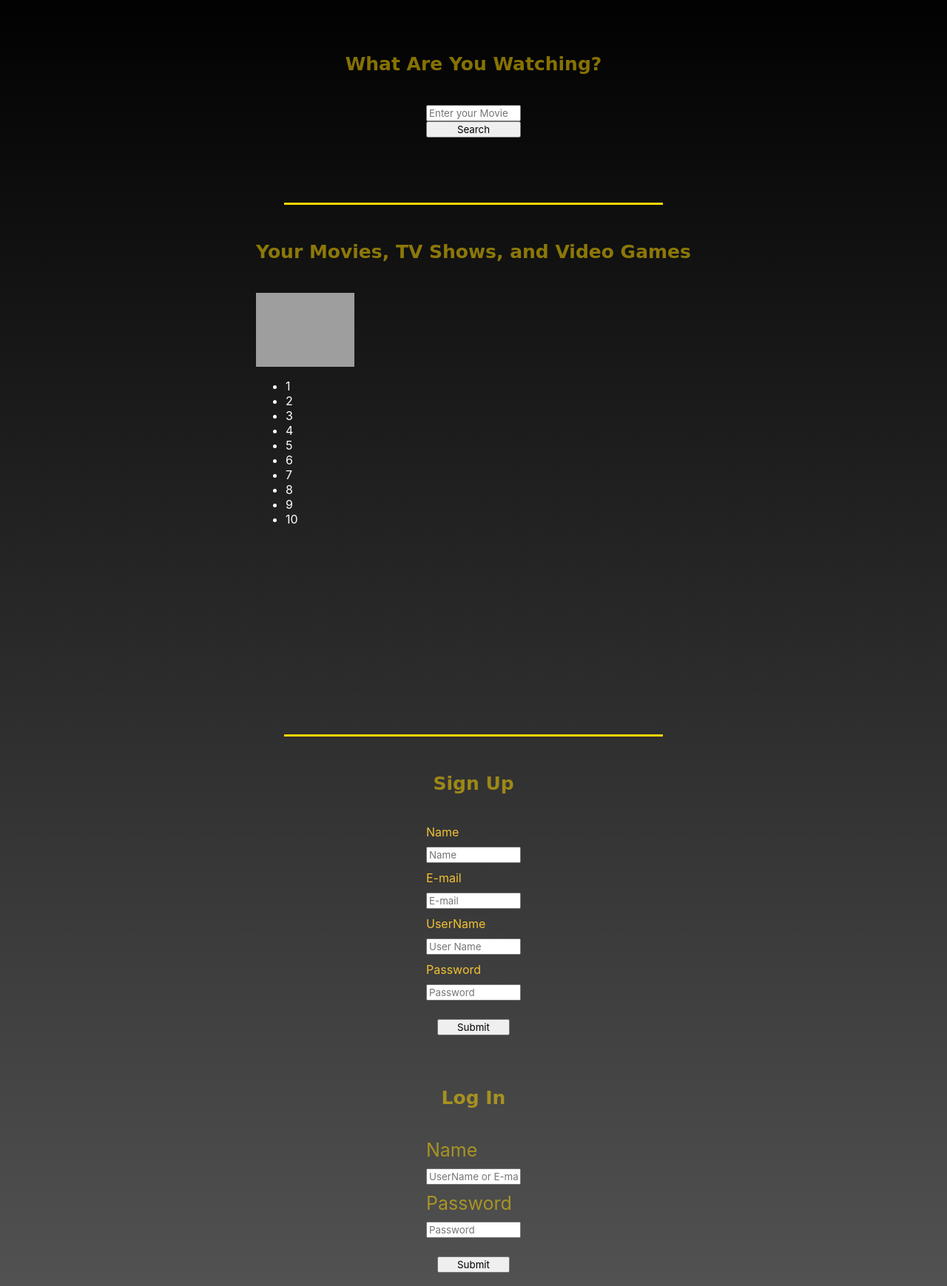
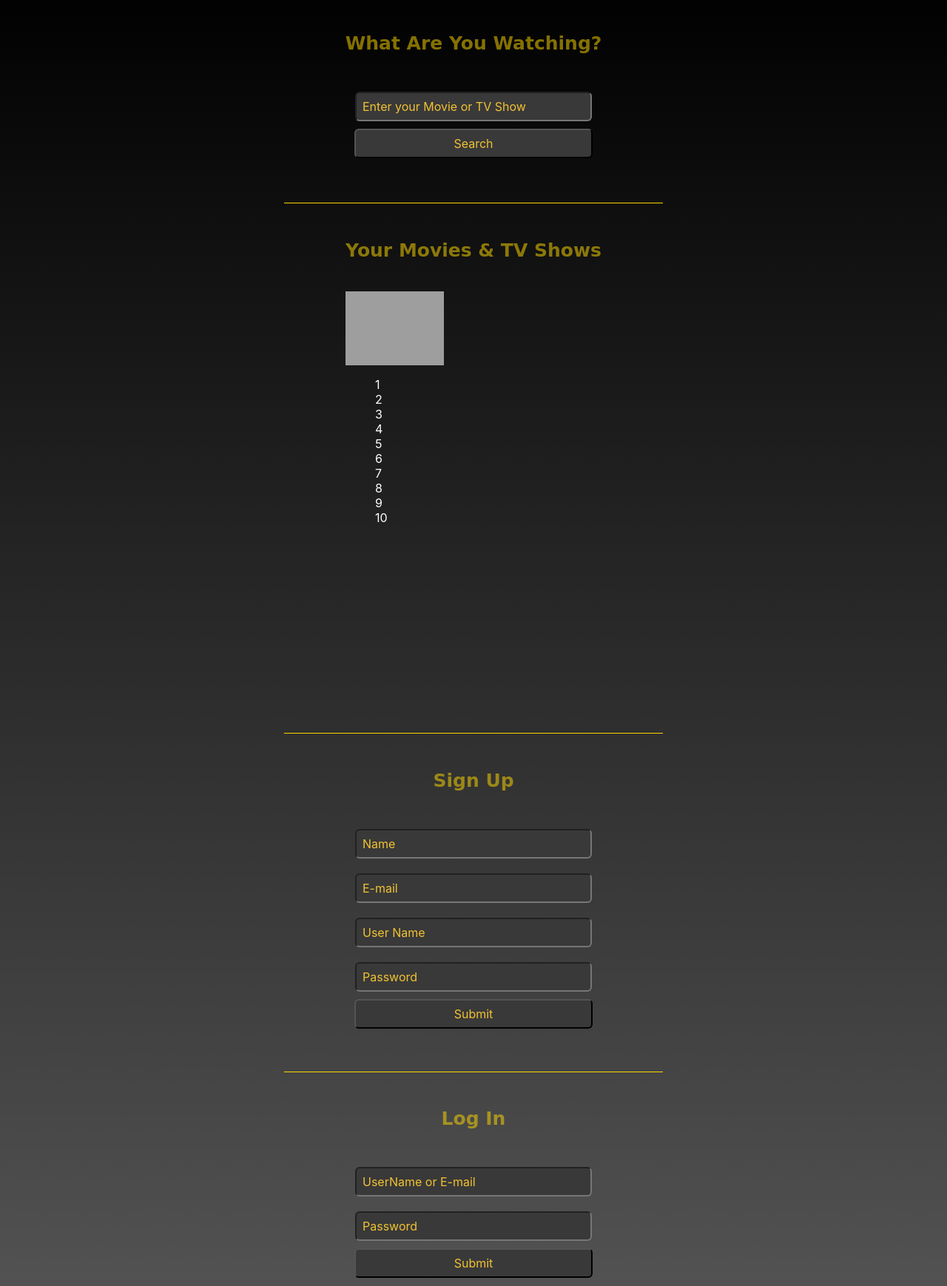
Before and after one commit to BrandonOkman/CinioFile, a plain HTML site: page index.html in a window 1280 px wide. Shown: the part 740-2479 px from the top of the page at 74% size. Drawn offline with nearby package versions, Linux system fonts and the light colour scheme; a web font is replaced by a local one.

Commit message:
tpuch-ups

```diff
--- a/index.html
+++ b/index.html
@@ -5,7 +5,7 @@
   <meta charset="UTF-8">
   <style>
     hr{
-        height: 3px;
+        height: 1px;
         background-color:gold;
         border: none;
         width: 40%
@@ -63,9 +63,9 @@
       <div class="section_header">
         <h2 class="section-title">What Are You Watching?</h2>
       </div>
-      <form id="form">
-        <input type="search" id="query" name="q" placeholder="Enter your Movie, TV Show, or Video Game Title">
-        <button>Search</button>
+      <form class= "search-form" id="form">
+        <input class="contact-container-input"  placeholder="Enter your Movie or TV Show">
+        <button class="search-form-submit-button">Search</button>
       </form>
     </div>
   </section>
@@ -74,7 +74,7 @@
   <section class="results">
     <div class="userSongs">
       <div class="section_header">
-      <h2 class="section-title">Your Movies, TV Shows, and Video Games</h2>
+      <h2 class="section-title">Your Movies & TV Shows</h2>
       </div>
       <!-- To be filled in with API -->
       <a class="titles">
@@ -106,26 +106,21 @@
     <div class="section_header" id="signup">
       <h1 class="section-title">Sign Up</h1>
     </div>
-    <form class="contacts">
-      <div>Name</div>
+    <form class="contacts search-form">
         <input class="contact-container-input" type="text" placeholder="Name">
-      <div>E-mail</div>
         <input class="contact-container-input" type="text" placeholder="E-mail">
-      <div>UserName</div>
         <input class="contact-container-input" type="text" placeholder="User Name">
-      <div>Password</div>
         <input class="contact-container-input" type="text" placeholder="Password">
-      <button class= "contact-form-button">Submit</button>
+      <button class="search-form-submit-button">Submit</button>
     </form>
+    <hr>
     <div class="section_header" id="login">
       <h1 class="section-title">Log In</h1>
     </div>
-    <form class="section-title">
-      <div>Name</div>
+    <form class="section-title contacts search-form">
         <input class="contact-container-input" type="text" placeholder="UserName or E-mail">
-      <div>Password</div>
         <input class="contact-container-input" type="text" placeholder="Password">
-      <button class= "contact-form-button">Submit</button>
+      <button class="search-form-submit-button">Submit</button>
     </form>
   </section>
 
@@ -140,6 +135,7 @@
         <a title="Twitter" target="_blank" href="https://twitter.com/CinioFile"><img class="social_icons" src="./images/twitter.png" alt= Twitter></a>
     </div>
   </section>
+  <hr>
   <section class="download">
     <div class="section_header" id="download">
       <h1 class="section-title">Download the App</h1>
@@ -156,14 +152,11 @@
     <div class="section_header" id="support">
       <h1 class="section-title">Support</h1>
     </div>
-    <form class="contacts">
-      <div>Name</div>
+    <form class="contacts search-form1">
         <input class="contact-container-input" type="text" placeholder="Name">
-      <div>Email</div>
         <input class="contact-container-input" type="text" placeholder="CinioFileFan@ciniofile.com">
-      <div>Message</div>
         <input class="contact-container-input" type="text" placeholder="How Can We Help You?">
-      <button class= "contact-form-button">Submit</button>
+      <button class="search-form-submit-button">Submit</button>
     </form>
   </section>
 
@@ -175,17 +168,12 @@
 </section>
 
 <div class="us">
-  <h3>Brandon Okman</h3>
-  <h3>Adam Wollert</h3>
-  <h3>Joshua Booth</h3>
-  <h3>Claudia De La Trinidad</h3>
+  <h3><a href="https://github.com/brandonokman" target="_blank">Brandon Okman</a></h3>
+  <h3><a href="https://github.com/AWollert" target="_blank">Adam Wollert</a></h3>
+  <h3><a href="https://github.com/joshuabenzelli" target="_blank">Joshua Booth</a></h3>
+  <h3><a href="https://github.com/Claudiatri1" target="_blank">Claudia De La Trinidad</a></h3>
 </div>
 
-
-<section class="back-to-top">
-  <button onclick="topFunction()" id="myBtn" title="Go to top">Return to Top</button>
-</section>
-</div>
 
 
   <script src="https://code.jquery.com/jquery-3.5.1.min.js"></script>
--- a/style.css
+++ b/style.css
@@ -202,12 +202,49 @@ ul {
 
 .contact-form-button {
     margin:15px;
+}
 
+.search-form{
+    width: 100%;
+    display: flex;
+    flex-direction: column;
+    align-items: center;
+}
+
+ul{
+    list-style: none;
+}
+
+.search-form-submit-button{
+    width: 322px;
+    padding: 8px;
+    border-radius: 6px;
+    color: #F1C232;
+    background-color: rgb(57, 57, 57);
+    font-size: 16px;
+}
+
+.search-form-submit-button:hover{
+    color: #1c1c1e;
+    background: #F1C232;
+    cursor: pointer;
 }
 
 .contact-container-input {
     margin-top:10px;
     margin-bottom: 10px;
+    padding: 8px;
+    width: 300px;
+    height: 20px;
+    font-size: 16px;
+    border-radius: 6px;
+    background-color: rgb(57, 57, 57);
+    color: yellow;
+
+}
+
+.contact-container-input::placeholder{
+    color: #F1C232;
 }
 
 .section_header {
@@ -229,6 +266,7 @@ ul {
 
 .contacts {
     color: #F1C232;
+    margin-bottom: 50px;
 }
 
 .us {
@@ -237,6 +275,16 @@ ul {
     justify-content: space-evenly;
     color: #F1C232;
     border: 20px 0px 40px 0px;
+    padding-bottom: 50px;
+}
+
+a{
+    text-decoration: none;
+}
+
+a:visited{
+    text-decoration: none;
+    color: #F1C232;
 }
 
 .back-to-top {
@@ -244,3 +292,11 @@ ul {
     justify-content: center;
     padding: 50px;
 }
+
+.search-form1 {
+    width: 100%;
+    display: flex;
+    flex-direction: column;
+    align-items: center;
+
+}
```
